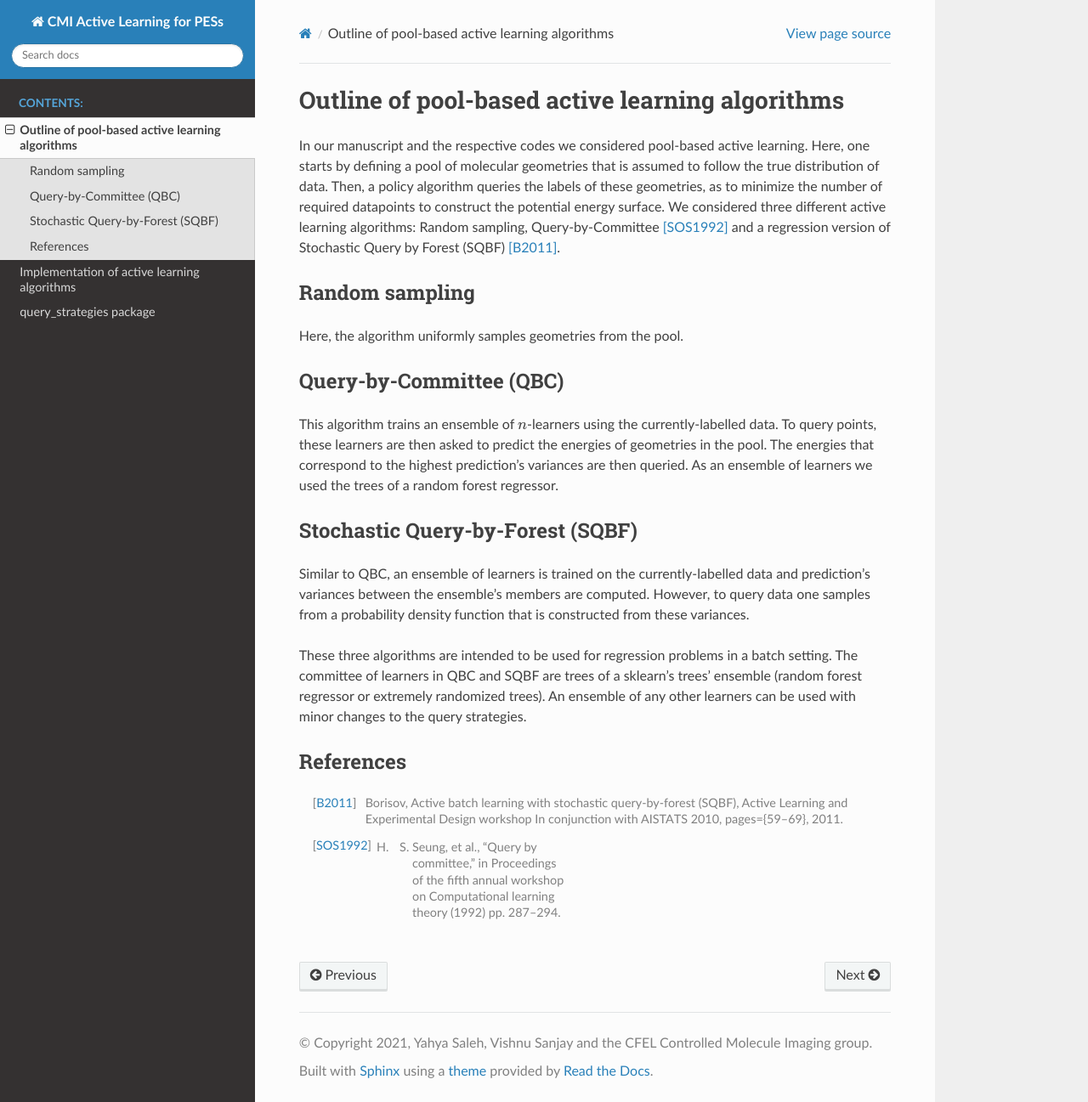
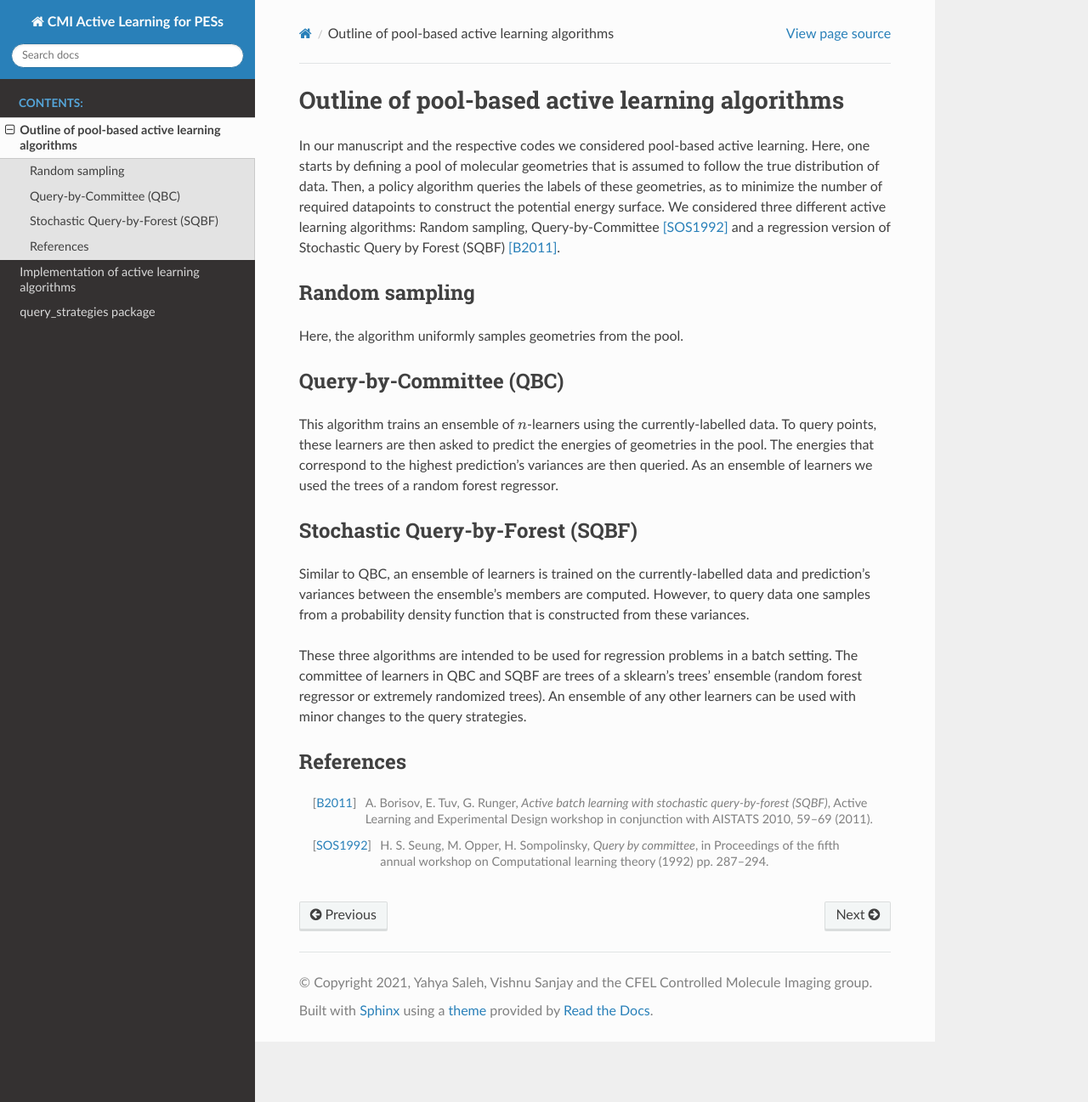
Before and after one commit to CFEL-CMI/Active-Learning-of-PES, a Sphinx documentation site: the page built from docs/source/AL_TH/TH.rst, in a window 1280 px wide and 1297 px high. Shown: the whole window at 85% size. Built offline with Sphinx 7.4.7 and the Read the Docs theme 2.0.0, drawn with Linux system fonts in a browser that asks for light colours.

Commit message:
fixed references

```diff
--- a/docs/source/AL_TH/TH.rst
+++ b/docs/source/AL_TH/TH.rst
@@ -37,5 +37,9 @@
 
 References
 ==========
-.. [B2011] Borisov, Active batch learning with stochastic query-by-forest (SQBF), Active Learning and Experimental Design workshop In conjunction with AISTATS 2010, pages={59--69}, 2011.
-.. [SOS1992] H. S. Seung, et al., “Query by committee,” in Proceedings of the fifth annual workshop on Computational learning theory (1992) pp. 287–294.
+.. [B2011] A. Borisov, E. Tuv, G. Runger, *Active batch learning with stochastic
+           query-by-forest (SQBF)*, Active Learning and Experimental Design
+           workshop in conjunction with AISTATS 2010, 59--69 (2011).
+.. [SOS1992] H. S. Seung, M. Opper, H. Sompolinsky, *Query by committee*, in
+             Proceedings of the fifth annual workshop on Computational learning
+             theory (1992) pp. 287–294.
--- a/docs/source/Implementation/imp_details.rst
+++ b/docs/source/Implementation/imp_details.rst
@@ -37,4 +37,8 @@
 
 References
 ==========
-.. [YSYTSH2017] Yang Z., et al. ‘Libact: Pool-Based Active Learning in Python’. `ArXiv:1710.00379 <http://arxiv.org/abs/1710.00379>`_ [Cs], Oct. 2017., `Github repository <https://github.com/ntucllab/libact>`_.
+.. [YSYTSH2017] Y.-Y. Yang, S.-C. Lee, Y.-A. Chung, T.-E. Wu, S.-A. Chen, H.-T.
+                Lin, *Libact: Pool-Based Active Learning in Python*,
+                `arxiv:1710.00379 [cs] <http://arxiv.org/abs/1710.00379>`_
+                (2017); `Github repository
+                <https://github.com/ntucllab/libact>`_.
```
